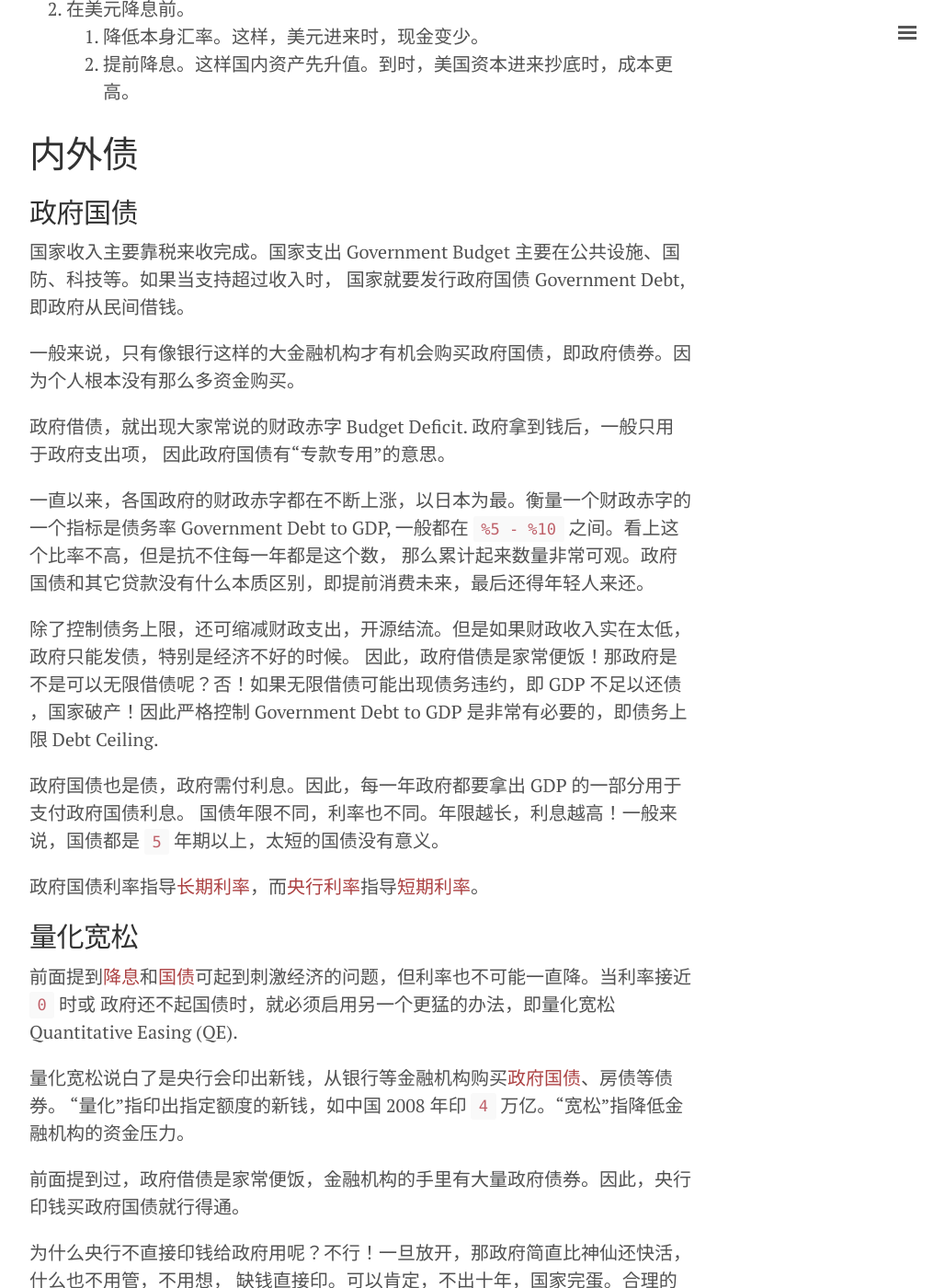
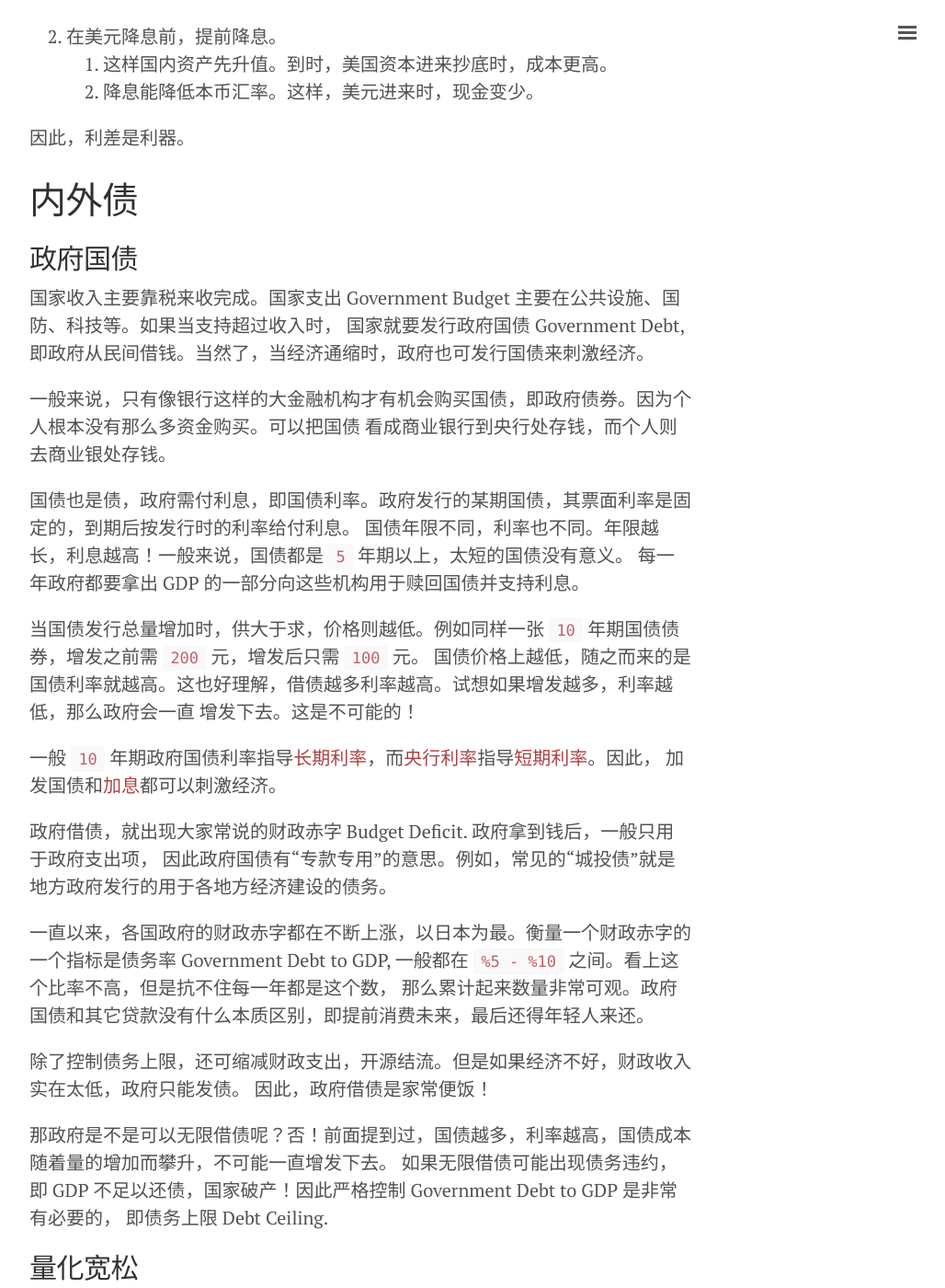
Before and after one commit to outsinre/zh-blog, a Jekyll site: the page built from _posts/2024-10-01-economy.md, in a window 1280 px wide and 1400 px high, scrolled down 3398 px. Shown: the whole window at 92% size, without its empty margins (248-1276 px from the left). Built offline with Jekyll 4.4.1, drawn with Linux system fonts in a browser that asks for light colours; comment, search, counter and statistics services are not loaded; some of the changed text lies outside the part shown.

Commit message:
feat(economy): qe for both short-term and long-term rate

```diff
--- a/_posts/2024-10-01-economy.md
+++ b/_posts/2024-10-01-economy.md
@@ -22,18 +22,18 @@
 1. 存款利率，即无风险利率。
 2. 贷款利率是不定的，由各银行决定，但是一般为无风险利率，加上风险溢价，再加上银行抽成。
 
-可见，存款利率决定贷款利率。那么存款利率由什么决定呢？利率还可分为短期利率和中长期利率。
+可见，存款利率决定贷款利率。那么存款利率由什么决定呢？存款利率可分为短期利率和中长期利率。
 
-1. 短期存款利率，由[美联储加息降息](#美联储加息降息)和[中国央行降准降息](#中国央行降准降息)指导。
-2. 中长存款期利率，由[政府国债](#政府国债)指导。中长期利率一般要比短期利率高不少。如果二者反过来，则是利率倒挂。
+1. 短期存款利率，由[央行隔夜存款利率](#美联储加息降息)指导。
+2. 中长存款期利率，由[政府国债利率](#政府国债)指导。中长期利率一般要比短期利率高不少。如果二者反过来，则是利率倒挂。
    利率倒挂一般由[加息降息](#美联储加息降息)或[量化宽松](#量化宽松)导致。
 
-利率直接决定了现金流动性，也就是现金的时间成本。
+短期利率、中长期利率直接决定了现金流动性，也就是现金的时间成本，对经济有非常得要影响。当然了，还有一个更猛的招，即[量化宽松](#量化宽松)。
 
 ## 美联储加息降息 ##
 
 什么是加息、降息？加息或降息指的美联储（美国央行）增加、降低隔夜存款利率 Overnight Rate (Federal Funds Rate).
-央行隔夜利率是[短期利率](#利率)，[长期利率](#利率)请参考[政府国债](#政府国债)。
+央行隔夜利率是[短期存款利率](#利率)，[长期存款利率](#利率)请参考[政府国债利率](#政府国债)。
 
 什么时候加息、降息？看[就业率和通胀](#危机指标)。通过调整利率，把二者拉到一个相对平衡的位置。
 
@@ -67,7 +67,7 @@
 
 什么是降准？降低存款准备金率。在中国央银要求银行上交一部分现金给央行，以备挤兑。
 
-什么是加息、降息？调整[短期存款利率](#利率)，同美联储加息、降息是一个意思。央行调整的短期利率
+什么是加息、降息？调整[短期存款利率](#利率)，同美联储加息、降息是一个意思。央行调整的短期存款利率
 指的是 `7` 天逆回购利率。不过，这也不是一定不变的，央行可能还会调整[中期](#利率)贷款利率 MLF 或
 [长期](#利率)货款利率 LPR.
 
@@ -83,64 +83,84 @@
 
 美元一加一降闭环，收割全球！
 
-因此，它国在美元加息、降息前需提前加息对冲一下。
+因此，它国在美元加息、降息前需提前加息、降息，缩小利差，对冲一下。
 
-1. 在美元加息前。
-   1. 提前加息。这样国内的资产先贬值。到时，美国资本抛售时，差价变小获利变少。
-   2. 提高本币汇率。这样现金撤出本国时，获利又变少。
-2. 在美元降息前。
-   1. 降低本身汇率。这样，美元进来时，现金变少。
-   2. 提前降息。这样国内资产先升值。到时，美国资本进来抄底时，成本更高。
+1. 在美元加息前，提前加息。
+   1. 这样国内的资产先贬值。到时，美国资本抛售时，差价变小获利变少。
+   2. 加息能提高本币汇率。这样现金撤出本国时，获利又变少。
+2. 在美元降息前，提前降息。
+   1. 这样国内资产先升值。到时，美国资本进来抄底时，成本更高。
+   2. 降息能降低本币汇率。这样，美元进来时，现金变少。
+
+因此，利差是利器。
 
 # 内外债 #
 
 ## 政府国债 ##
 
 国家收入主要靠税来收完成。国家支出 Government Budget 主要在公共设施、国防、科技等。如果当支持超过收入时，
-国家就要发行政府国债 Government Debt, 即政府从民间借钱。
+国家就要发行政府国债 Government Debt, 即政府从民间借钱。当然了，当经济通缩时，政府也可发行国债来刺激经济。
 
-一般来说，只有像银行这样的大金融机构才有机会购买政府国债，即政府债券。因为个人根本没有那么多资金购买。
+一般来说，只有像银行这样的大金融机构才有机会购买国债，即政府债券。因为个人根本没有那么多资金购买。可以把国债
+看成商业银行到央行处存钱，而个人则去商业银处存钱。
+
+国债也是债，政府需付利息，即国债利率。政府发行的某期国债，其票面利率是固定的，到期后按发行时的利率给付利息。
+国债年限不同，利率也不同。年限越长，利息越高！一般来说，国债都是 `5` 年期以上，太短的国债没有意义。
+每一年政府都要拿出 GDP 的一部分向这些机构用于赎回国债并支持利息。
+
+当国债发行总量增加时，供大于求，价格则越低。例如同样一张 `10` 年期国债债券，增发之前需 `200` 元，增发后只需 `100` 元。
+国债价格上越低，随之而来的是国债利率就越高。这也好理解，借债越多利率越高。试想如果增发越多，利率越低，那么政府会一直
+增发下去。这是不可能的！
+
+一般 `10` 年期政府国债利率指导[长期利率](#利率)，而[央行利率](#美联储加息降息)指导[短期利率](#利率)。因此，
+加发国债和[加息](#美联储加息降息)都可以刺激经济。
 
 政府借债，就出现大家常说的财政赤字 Budget Deficit. 政府拿到钱后，一般只用于政府支出项，
-因此政府国债有“专款专用”的意思。
+因此政府国债有“专款专用”的意思。例如，常见的“城投债”就是地方政府发行的用于各地方经济建设的债务。
 
 一直以来，各国政府的财政赤字都在不断上涨，以日本为最。衡量一个财政赤字的一个指标是债务率
 Government Debt to GDP, 一般都在 `%5 - %10` 之间。看上这个比率不高，但是抗不住每一年都是这个数，
 那么累计起来数量非常可观。政府国债和其它贷款没有什么本质区别，即提前消费未来，最后还得年轻人来还。
 
-除了控制债务上限，还可缩减财政支出，开源结流。但是如果财政收入实在太低，政府只能发债，特别是经济不好的时候。
-因此，政府借债是家常便饭！那政府是不是可以无限借债呢？否！如果无限借债可能出现债务违约，即 GDP 不足以还债
-，国家破产！因此严格控制 Government Debt to GDP 是非常有必要的，即债务上限 Debt Ceiling.
+除了控制债务上限，还可缩减财政支出，开源结流。但是如果经济不好，财政收入实在太低，政府只能发债。
+因此，政府借债是家常便饭！
 
-政府国债也是债，政府需付利息。因此，每一年政府都要拿出 GDP 的一部分用于支付政府国债利息。
-国债年限不同，利率也不同。年限越长，利息越高！一般来说，国债都是 `5` 年期以上，太短的国债没有意义。
-
-政府国债利率指导[长期利率](#利率)，而[央行利率](#美联储加息降息)指导[短期利率](#利率)。
+那政府是不是可以无限借债呢？否！前面提到过，国债越多，利率越高，国债成本随着量的增加而攀升，不可能一直增发下去。
+如果无限借债可能出现债务违约，即 GDP 不足以还债，国家破产！因此严格控制 Government Debt to GDP 是非常有必要的，
+即债务上限 Debt Ceiling.
 
 ## 量化宽松 ##
 
-前面提到[降息](#利率)和[国债](#国债)可起到刺激经济的问题，但利率也不可能一直降。当利率接近 `0` 时或
-政府还不起国债时，就必须启用另一个更猛的办法，即量化宽松 Quantitative Easing (QE).
+前面提到[降短期利率](#利率)和[增发国债](#国债)可起到刺激经济的问题。当利率接近 `0` 时或国债长期利率太高时，
+就必须启用另一个更猛的办法，即量化宽松 Quantitative Easing (QE).
 
-量化宽松说白了是央行会印出新钱，从银行等金融机构购买[政府国债](#政府国债)、房债等债券。
+量化宽松说白了是央行会印出新钱，从银行等金融机构购买[政府国债](#政府国债)、房债等债券。前面提到过，
+政府借债是家常便饭，金融机构的手里有大量政府债券。因此，央行印钱买政府国债就行得通。
 “量化”指印出指定额度的新钱，如中国 2008 年印 `4` 万亿。“宽松”指降低金融机构的资金压力。
-
-前面提到过，政府借债是家常便饭，金融机构的手里有大量政府债券。因此，央行印钱买政府国债就行得通。
 
 为什么央行不直接印钱给政府用呢？不行！一旦放开，那政府简直比神仙还快活，什么也不用管，不用想，
 缺钱直接印。可以肯定，不出十年，国家完蛋。合理的量化宽松一定要有对应的锚点 - 政府国债等债券。
 
-量化宽松使得金融机构的钱币储备变多，会有以下 3 种影响。
+量化宽松使得金融机构的钱币储备变多，会影响存款利率。
+
+1. 短期存款利率下降。银行不缺钱，那么吸引存款的意愿下降，存款利率相应地下降。居民个人的钱还不如用来买房买车。
+2. 中长期存款利率下降，即国债利率下降。央行在赎买债券时，假先买那些高利率债券，留下的是低利率债券。同时，
+   市场上的国债就会因此变少。因此，国债的利率下降，指导长期存款利率下降。
+
+量化宽松对贷款利率的影响。
 
 1. 货款利率下降。银行不缺钱，那么贷款利率会下降。企业贷款意愿上升，这一部分是新钱的去向。一般流向大企业。
-2. 短期存款利率下降。银行不缺钱，那么吸引存款的意愿下降，存款利率相应地下降。居民个人的钱还不如用来买房买车。
-3. 中长期存款利率下降。央行在赎买债券时，假先买那些超长期的高利率债券，留下的是中短期底息债券。
-   因此，国债的利率下降，指导长期存款利率下降。
 
-因此，量化宽松可以刺激经济，并缓解政府还政府国债圧力。
+因此，量化宽松具有降息和增发国债相似的功能，利率下降，刺激经济。由于短时间内大量向市场投放与 GDP 不匹配的现金，
+量化宽松非常效果猛得多！
 
-量化宽松不同于[降息](#利率)的地方在于，新印的现金最开始只给金融机构并流到大企业，
-影响效果一开始没有降息那么明显。不过量化宽松的后劲大，即[通胀](#通胀)。
+日本政府非常特殊。它的国债非常多，总量已远超过 GDP, 但是每年只需用约 `10%` GDP 用于赎回国债。这是为什么呢？
+因为日本的量化宽松更猛！把短期利率和长期利率都圧的非常低。日本短期利率都是负的，而 `10` 年期利率约 `2.5% - 5%`.
+因此，日本是一边大量增发国债，一边量化宽松，还能正常运转。日元汇率低，去旅游非常划算。
+
+量化宽松、国债同[降息](#利率)不同的地方在于，现金最开始只给金融机构并流到大企业，
+影响效果一开始没有降息那么明显。但是随差时间的推移，量化宽松的后劲大，好像大家有都钱了，
+但是会带来[通胀](#通胀)。
 
 ## 外债 ##
 
```
